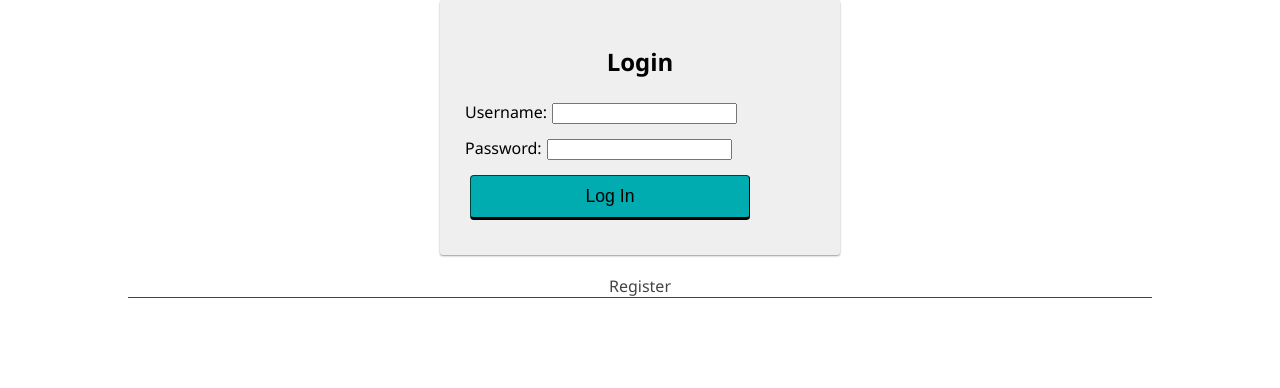
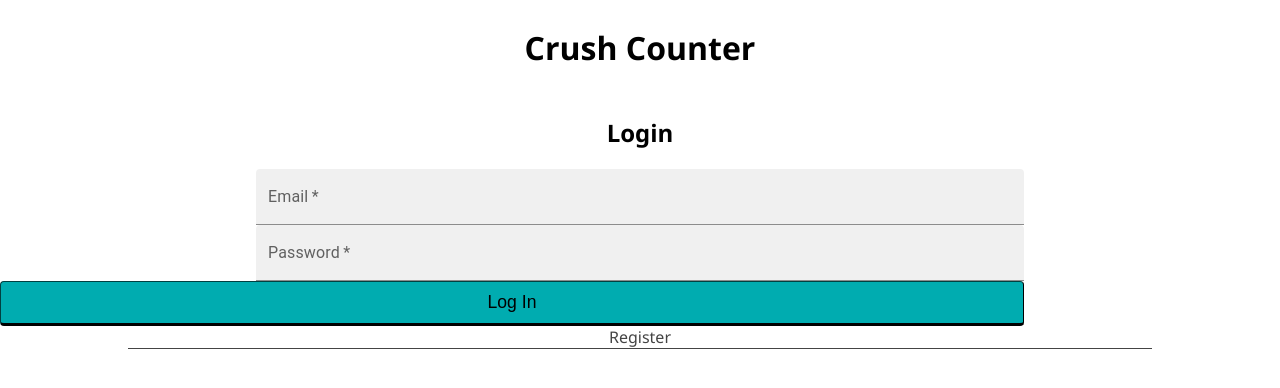
Before and after one commit to Alcamara/prime-solo-project-Crush-Counter, a React (Create React App) app: page /#/user in a window 1280 px wide. Shown: the top 388 px of the page. Built offline with nearby package versions, Linux system fonts and the light colour scheme; no server answers.

Commit message:
added TextField

```diff
--- a/src/components/App/App.css
+++ b/src/components/App/App.css
@@ -94,7 +94,7 @@ Alert
 Form Treatment
 -------------------------------------------------------------------------------- */
 
-.formPanel {
+/* .formPanel {
   box-sizing: border-box;
   width: 400px;
   max-width: 100%;
@@ -103,9 +103,21 @@ Form Treatment
   background-color: #efefef;
   border-radius: 3px;
   box-shadow: 0 1px 2px rgb(0, 0, 0, 0.4);
-}
+} */
 
-input {
+/* input {
   margin: 5px;
   margin-bottom: 10px;
+} */
+
+/*
+
+*/
+
+.TextField{
+  width: 60%;
+  display: flex;
+  flex-direction: column;
+  margin: 0 auto;
+
 }
--- a/src/components/LandingPage/LandingPage.jsx
+++ b/src/components/LandingPage/LandingPage.jsx
@@ -35,6 +35,7 @@ function LandingPage() {
               SEARCH FOR TOURNAMENT
           </Button>
           <Button
+            onClick={()=> history.push('/login')}
             variant='contained'
             endIcon={<PieChartIcon/>}
           >
--- a/src/components/LoginForm/LoginForm.jsx
+++ b/src/components/LoginForm/LoginForm.jsx
@@ -1,6 +1,8 @@
 import React, { useState } from 'react';
 import { useDispatch } from 'react-redux';
 import {useSelector} from 'react-redux';
+//MUI
+import TextField from '@mui/material/TextField';
 
 function LoginForm() {
   const [username, setUsername] = useState('');
@@ -25,6 +27,10 @@ function LoginForm() {
   }; // end login
 
   return (
+    <div>
+      <header>
+        <h1>Crush Counter</h1>
+      </header>
     <form className="formPanel" onSubmit={login}>
       <h2>Login</h2>
       {errors.loginMessage && (
@@ -32,34 +38,39 @@ function LoginForm() {
           {errors.loginMessage}
         </h3>
       )}
-      <div>
-        <label htmlFor="username">
-          Username:
-          <input
+      <div className='TextField'>
+
+
+          <TextField
+            label='Email'
+            variant='filled'
             type="text"
             name="username"
             required
             value={username}
             onChange={(event) => setUsername(event.target.value)}
+
           />
-        </label>
-      </div>
-      <div>
-        <label htmlFor="password">
-          Password:
-          <input
+
+
+
+
+          <TextField
+            variant='filled'
+            label={'Password'}
             type="password"
             name="password"
             required
             value={password}
             onChange={(event) => setPassword(event.target.value)}
           />
-        </label>
+
       </div>
       <div>
         <input className="btn" type="submit" name="submit" value="Log In" />
       </div>
     </form>
+    </div>
   );
 }
 
```
Also changed, not shown: 1 other file (tests, documents, lock files or other folders).
